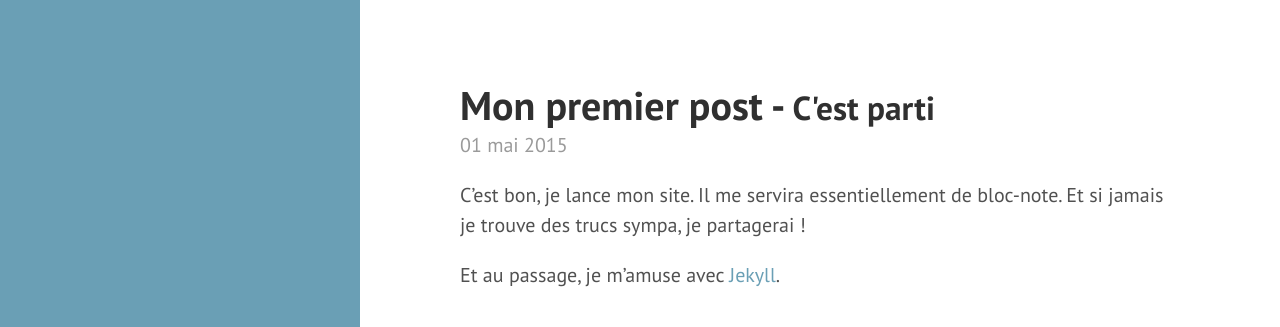
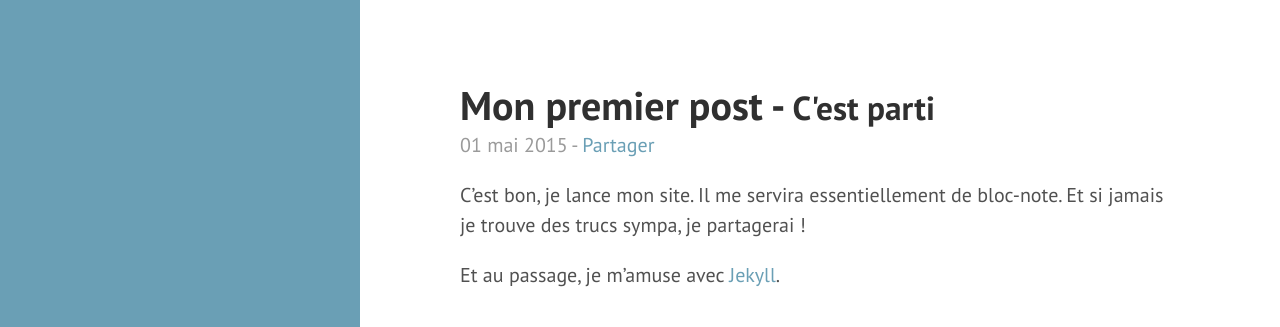
Before and after one commit to tcoupin/tcoupin.github.io, a Jekyll site: the page built from _posts/2015-05-01-premier-post.md, in a window 1280 px wide. Shown: the top 327 px of the page. Built offline with Jekyll 4.4.1, drawn with Linux system fonts in a browser that asks for light colours; nearby versions of some CDN libraries; comment, search, counter and statistics services are not loaded; some of the changed lines change nothing that is shown.

Commit message:
Ajout shar twitter

```diff
--- a/_includes/head.html
+++ b/_includes/head.html
@@ -42,5 +42,6 @@
     {% if page.header-img %}
   <!--meta name="twitter:image" content="{{ site.url }}{{ site.baseurl }}/{{ page.header-img }}" /-->
     {% endif %}
+  <link rel="me" href="https://twitter.com/{{ site.author.twitter }}">
   {% endif %}
 </head>
--- a/_layouts/post.html
+++ b/_layouts/post.html
@@ -20,7 +20,9 @@ layout: default
                   {% when '11' %}novembre
                   {% when '12' %}décembre
               {% endcase %}
-              {{ page.date | date: "%Y" }}</span>
+              {{ page.date | date: "%Y" }}
+  - <a class="twitter-share-button" href="https://twitter.com/intent/tweet">Partager</a>
+              </span>
   {{ content }}
 </div>
 
@@ -73,3 +75,20 @@ layout: default
   </script>
   <noscript>Please enable JavaScript to view the <a href="https://disqus.com/?ref_noscript">comments powered by Disqus.</a></noscript>
 {% endif %}
+
+<script>window.twttr = (function(d, s, id) {
+  var js, fjs = d.getElementsByTagName(s)[0],
+    t = window.twttr || {};
+  if (d.getElementById(id)) return t;
+  js = d.createElement(s);
+  js.id = id;
+  js.src = "https://platform.twitter.com/widgets.js";
+  fjs.parentNode.insertBefore(js, fjs);
+
+  t._e = [];
+  t.ready = function(f) {
+    t._e.push(f);
+  };
+
+  return t;
+}(document, "script", "twitter-wjs"));</script>
```
